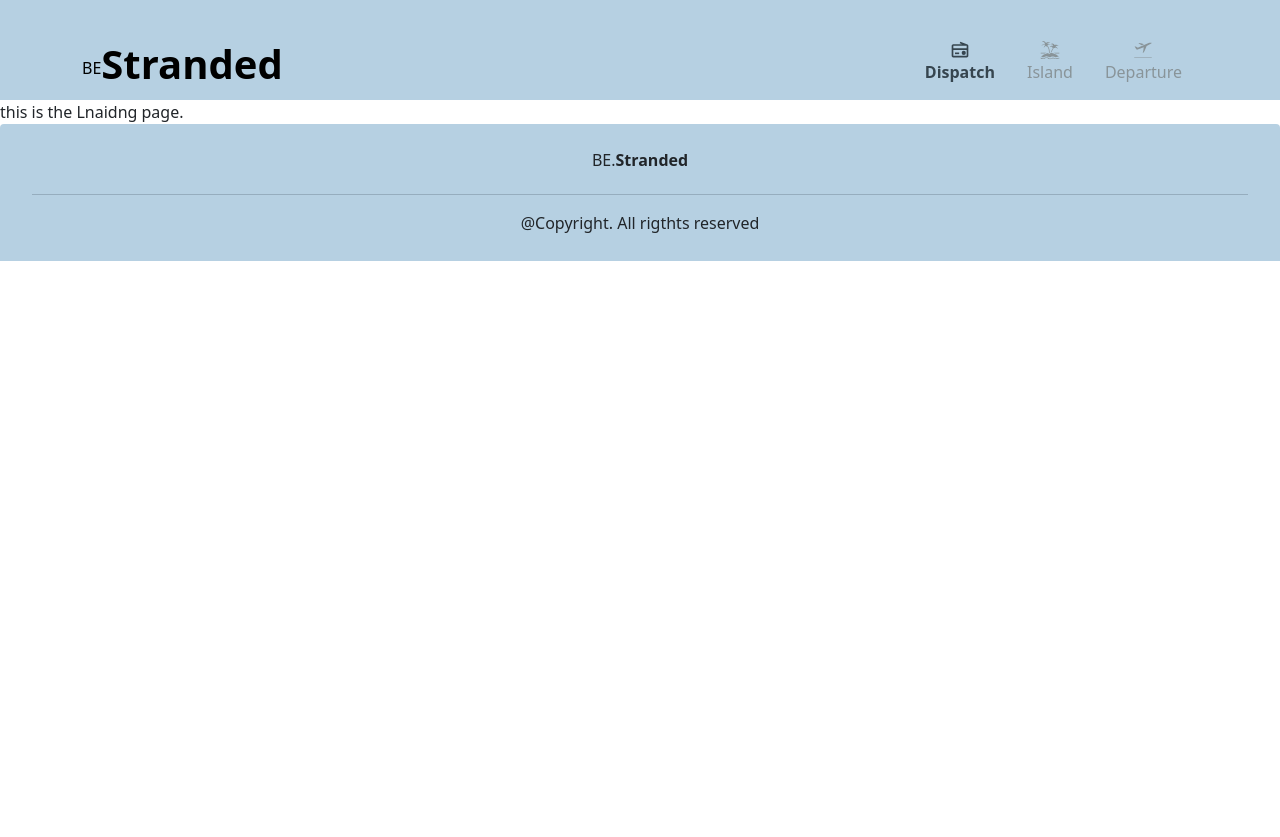
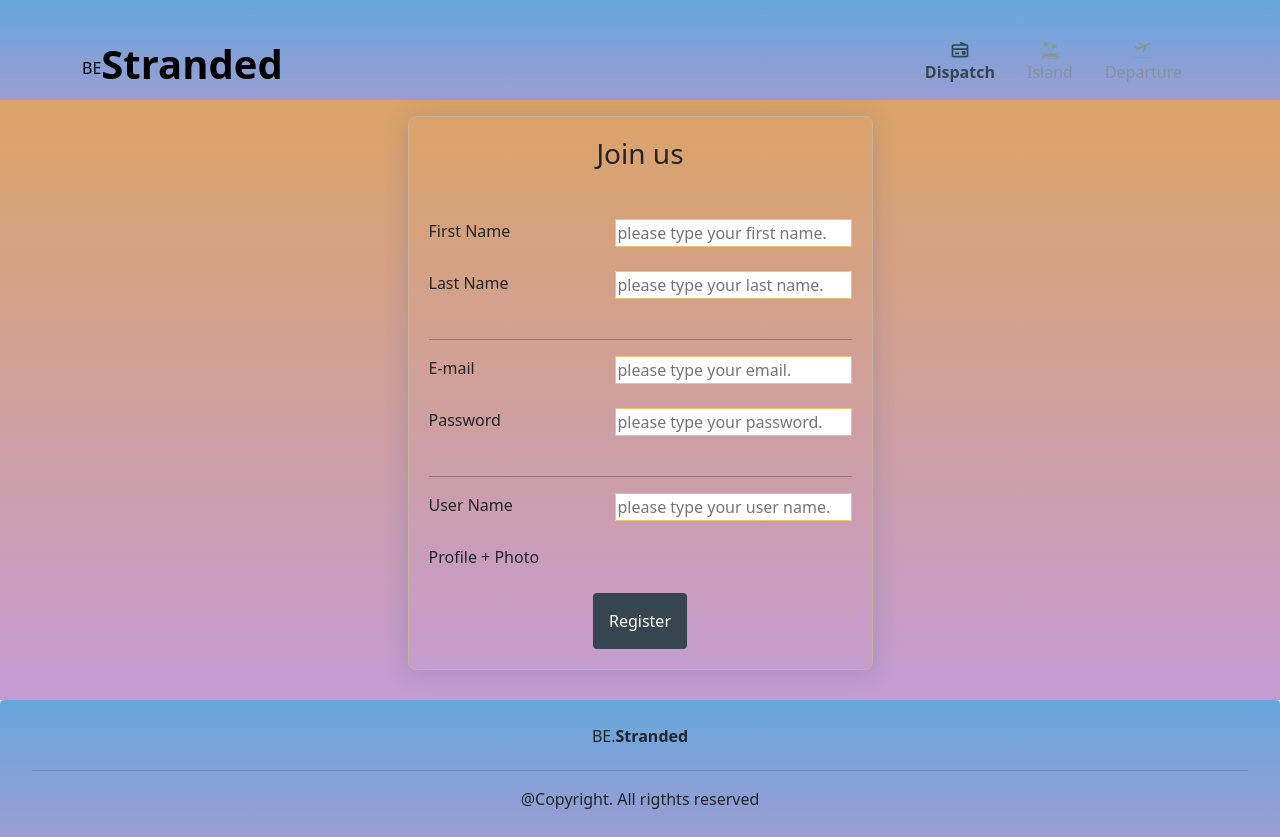
Before and after one commit to Mostafa-Eltazy/Stranded, a React (Create React App) app in the folder application/: page / in a window 1280 px wide. Before the commit the page ends 800 px from the top, so only its background shows below. Built offline with nearby package versions, Linux system fonts and the light colour scheme; the HTML template or start-up script is replaced by a standard one.

Commit message:
Registration form added

```diff
--- /dev/null
+++ b/application/src/components/LandingComponents/LandingApi.js
@@ -0,0 +1,21 @@
+import axios from "axios";
+const REACT_APP_API_BASEURL = `${process.env.REACT_APP_API_BASEURL}/users`;
+
+
+const registerNewUserData = async (entryData) => {
+    const data = new FormData();
+    data.append("fname", entryData.fname);
+    data.append("lname", entryData.lname);
+    data.append("username", entryData.username);
+    data.append("email",entryData.email);
+    data.append("password", entryData.password);
+    data.append("file", entryData.file);
+    return axios({
+      method: "post",
+      url: `${REACT_APP_API_BASEURL}/add`,
+      data: data,
+      headers: { "Content-Type": "multipart/form-data" },
+    });
+  };
+
+  export default registerNewUserData
--- /dev/null
+++ b/application/src/components/LandingComponents/LandingLayout.jsx
@@ -0,0 +1,14 @@
+import React from "react";
+import RegistrationForm from "./RegistrationForm";
+
+const LandingLayout = () => {
+  return (
+    <div className="container">
+      <div className="col-md-12 flow d-flex flex-column align-items-center">
+        <RegistrationForm/>
+      </div>
+    </div>
+  );
+};
+
+export default LandingLayout;
--- /dev/null
+++ b/application/src/components/LandingComponents/RegistrationForm.jsx
@@ -0,0 +1,104 @@
+import React from "react";
+import { useState } from "react";
+import { useNavigate } from "react-router-dom";
+
+import registerNewUserData from "./LandingApi"
+
+const RegistrationForm = () => {
+  const [userData, setuserData] = useState({});
+  const nav = useNavigate()
+  const handlFormSubmit = async()=>{
+    try {
+        const {status} = await registerNewUserData(userData);
+        if (status === 200) {
+            nav("/island");
+          }
+    } catch (err){
+        console.log("Regestration Failed due to:", err)
+    }
+  }
+  console.log(userData);
+  return (
+    <div className="registration-form col-md-5 d-flex flex-column align-items-center">
+      <h3 className="mb-5"> Join us</h3>
+      <form>
+        <label htmlFor="first-name">
+          First Name
+          <input
+            type="text"
+            name="first-name"
+            id="first-name"
+            placeholder="please type your first name."
+            onChange={(e) =>
+              setuserData({ ...userData, fname: e.target.value })
+            }
+          ></input>
+        </label>
+        <label htmlFor="last-name">
+          Last Name
+          <input
+            type="text"
+            name="last-name"
+            id="last-name"
+            placeholder="please type your last name."
+            onChange={(e) =>
+              setuserData({ ...userData, lname: e.target.value })
+            }
+          ></input>
+        </label>
+        <hr style={{ backgroundColor: "black", width: "100%" }} />
+        <label htmlFor="email">
+          E-mail
+          <input
+            type="email"
+            name="email"
+            id="email"
+            placeholder="please type your email."
+            onChange={(e) =>
+              setuserData({ ...userData, email: e.target.value })
+            }
+          ></input>
+        </label>
+        <label htmlFor="passwword">
+          Password
+          <input
+            type="passwword"
+            name="passwword"
+            id="passwword"
+            placeholder="please type your password."
+            onChange={(e) =>
+              setuserData({ ...userData, password: e.target.value })
+            }
+          ></input>
+        </label>
+        <hr style={{ backgroundColor: "black", width: "100%" }} />
+        <label htmlFor="user-name">
+          User Name
+          <input
+            type="text"
+            name="user-name"
+            id="user-name"
+            placeholder="please type your user name."
+            onChange={(e) =>
+              setuserData({ ...userData, username: e.target.value })
+            }
+          ></input>
+        </label>
+        <label htmlFor="profile-photo">
+          Profile + Photo
+          <input
+            type="file"
+            name="profile-photo"
+            id="profile-photo"
+            placeholder="please upload your profile photo."
+            style={{ display: "none" }}
+            onChange={(e) => setuserData({ ...userData, file: e.target.value })}
+          />
+        </label>
+      </form>
+      <button className="stranded-button" onClick={handlFormSubmit}> Register </button>
+    </div>
+  );
+};
+
+export default RegistrationForm;
--- a/application/src/pages/LandingPage.js
+++ b/application/src/pages/LandingPage.js
@@ -1,16 +1,18 @@
-import React from 'react'
-
+import React from "react";
 import Header from "../components/shared/Header";
 import Footer from "../components/shared/Footer";
+import LandingLayout from "../components/LandingComponents/LandingLayout";
 
 const LandingPage = () => {
-    return (
-        <div>
-            <Header/>
-            this is the Lnaidng page.
-            <Footer/>
-        </div>
-    )
-}
+  return (
+    <div>
+      <Header />
+      <div className="page-wrapper">
+        <LandingLayout />
+      </div>
+      <Footer />
+    </div>
+  );
+};
 
-export default LandingPage
+export default LandingPage;
--- a/application/src/style/App.scss
+++ b/application/src/style/App.scss
@@ -3,9 +3,12 @@
 @import './footerStyle.scss';
 @import './homeLayoutStyle.scss';
 @import './entryFormStyle.scss';
+@import './landingLayout.scss';
 
 .page-wrapper {
-    background-color: $main-theme-body-color;
+    // background-color: $main-theme-body-color;
+    background:linear-gradient(rgba(196, 102, 0, 0.6), rgba(155, 89, 182, 0.6));
+
     min-height: 75vh;
     align-self: center;
     // height: 100%;
--- a/application/src/style/footerStyle.scss
+++ b/application/src/style/footerStyle.scss
@@ -1,5 +1,11 @@
 .footer {
-  background-color: $main-theme-main-color;
+  // background-color: $main-theme-main-color;
+  // background:linear-gradient(rgba(0, 173, 196, 0.6), rgba(89, 122, 182, 0.6));
+  // background:linear-gradient(to left, rgba(0, 108, 196, 0.6), rgba(160, 52, 202, 0.6));
+  background:linear-gradient(rgba(0, 108, 196, 0.6), rgba(89, 91, 182, 0.6));
+
+
+
   height: 137px;
   width: 100%;
   position: relative;
--- a/application/src/style/headerStyle.scss
+++ b/application/src/style/headerStyle.scss
@@ -1,5 +1,7 @@
 .header {
-  background-color: $main-theme-main-color;
+  // background-color: $main-theme-main-color;
+  background:linear-gradient(rgba(0, 108, 196, 0.6), rgba(89, 91, 182, 0.6));
+
   height: 100px;
   ul {
     list-style: none;
--- /dev/null
+++ b/application/src/style/landingLayout.scss
@@ -0,0 +1,24 @@
+.registration-form {
+
+    display: flex;
+    flex-direction: column;
+    align-items: flex-start;
+    justify-content: flex-start;
+    // background:linear-gradient(rgba(196, 102, 0, 0.6), rgba(155, 89, 182, 0.6));
+    ;
+    padding: 1.25rem;
+    border-radius: 0.5rem;
+    border: 1px solid #C7B198;
+    box-shadow: 0 2px 25px rgba(53, 85, 151, 0.2);
+
+    label {
+        width: 100%;
+        margin-bottom: 1.5rem;
+
+        input {
+            border: 0.25px solid #EEC373;
+            margin-left: 1rem;
+            float: right;
+        }
+    }
+}
```
Also changed, not shown: 1 other file (tests, documents, lock files or other folders).
